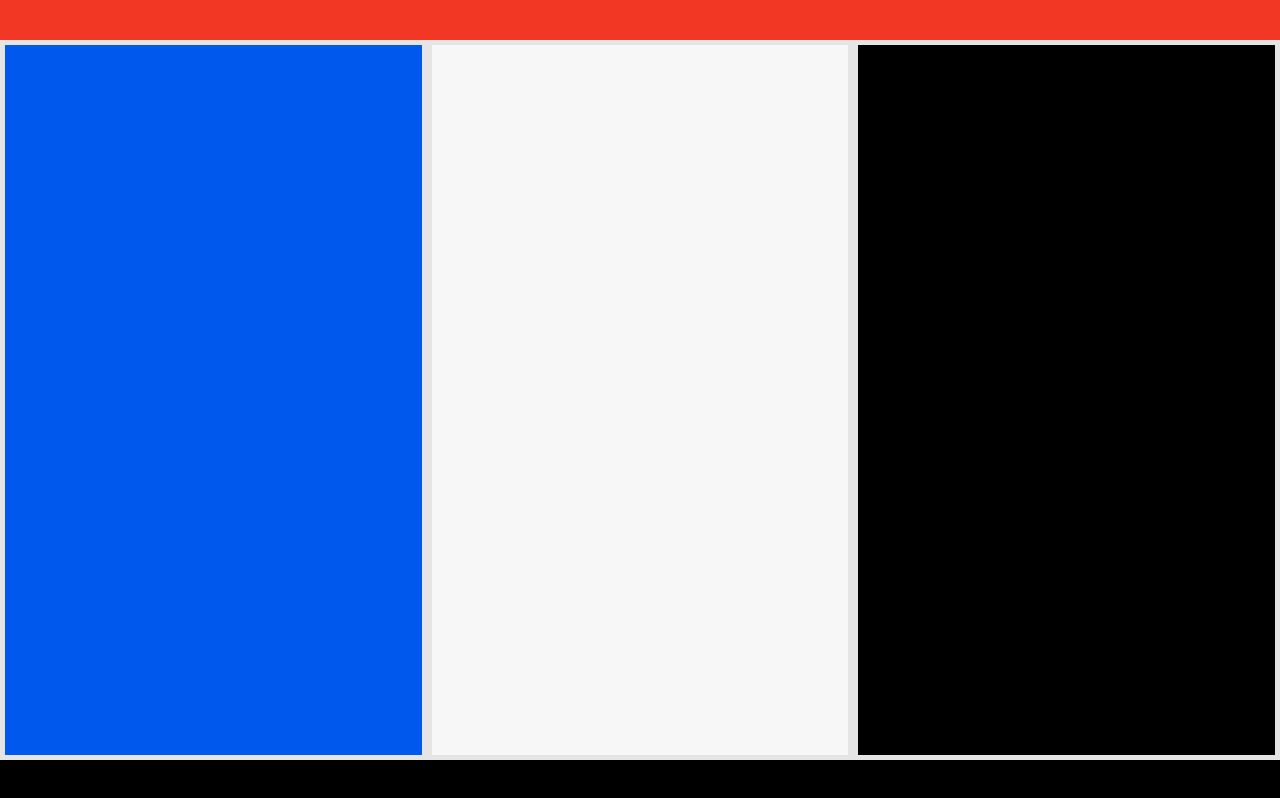
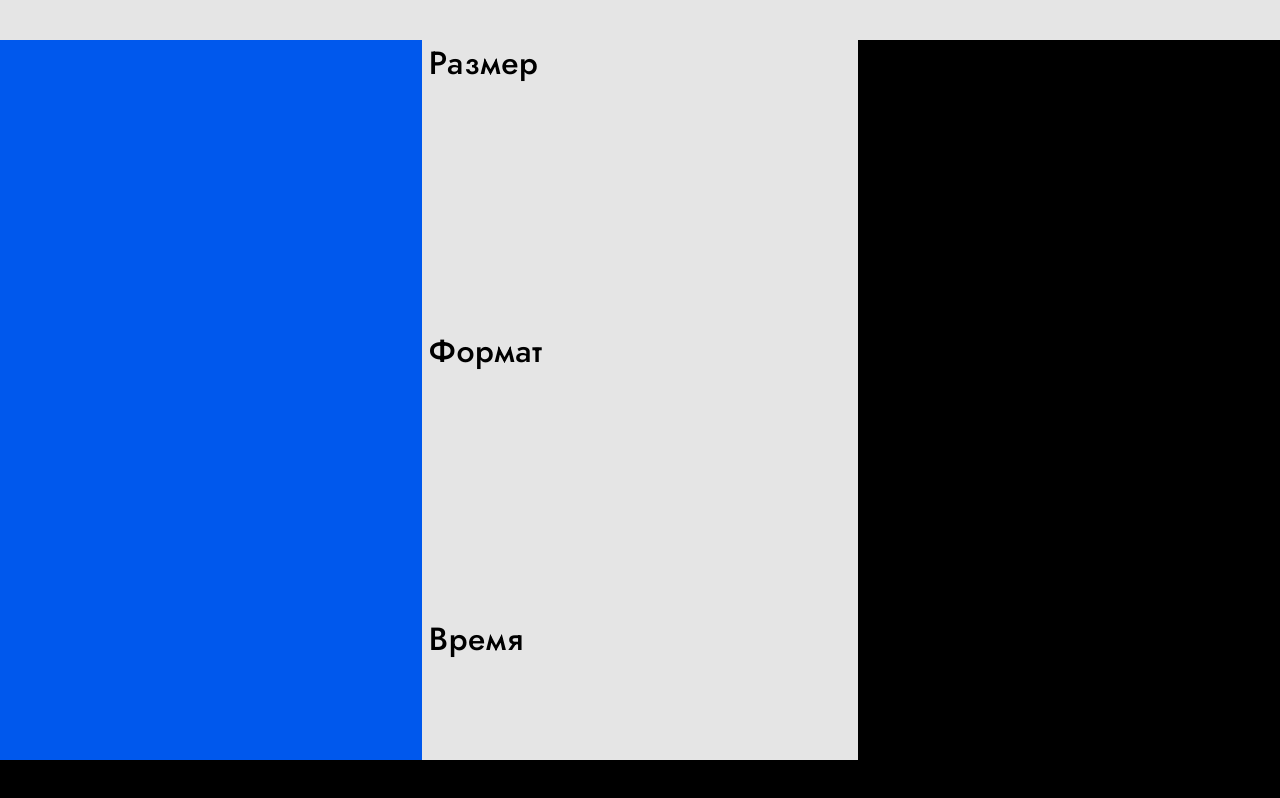
Before and after one commit to MaxGuraevskiy/typography, a Gatsby site: page / in a window 1280 px wide. Built offline with nearby package versions, Linux system fonts and the light colour scheme; Gatsby itself is replaced by a stand-in of ours; a web font is replaced by a local one.

Commit message:
settings structure

```diff
--- /dev/null
+++ b/src/components/Settings/ChoiceFormat.jsx
@@ -0,0 +1,7 @@
+import React from 'react';
+
+const ChoiceFormat = () => {
+  return (<></>);
+}
+
+export default ChoiceFormat;
--- /dev/null
+++ b/src/components/Settings/ChoiceSizes.jsx
@@ -0,0 +1,7 @@
+import React from 'react';
+
+const ChoiceSizes = () => {
+  return (<></>);
+}
+
+export default ChoiceSizes;
--- /dev/null
+++ b/src/components/Settings/ChoiceTime.jsx
@@ -0,0 +1,7 @@
+import React from 'react';
+
+const ChoiceTime = () => {
+  return (<></>);
+}
+
+export default ChoiceTime;
--- a/src/components/Settings/Settings.jsx
+++ b/src/components/Settings/Settings.jsx
@@ -1,7 +1,28 @@
 import React from 'react';
 
-const Settings = (_) => {
-  return (<></>);
+import ChoiceSizes from "./ChoiceSizes";
+import ChoiceFormat from "./ChoiceFormat";
+import ChoiceTime from "./ChoiceTime";
+
+import './settings.css'
+
+const Settings = () => {
+  return (<>
+    <section id="sizes">
+      <h2>Размер</h2>
+      <ChoiceSizes />
+    </section>
+
+    <section id="format">
+      <h2>Формат</h2>
+      <ChoiceFormat />
+    </section>
+
+    <section id="time">
+      <h2>Время</h2>
+      <ChoiceTime />
+    </section>
+  </>);
 }
 
 export default Settings;
--- /dev/null
+++ b/src/components/Settings/settings.css
@@ -0,0 +1,21 @@
+h2 {
+  font-family   : 'Jost', sans-serif;
+  font-style    : normal;
+  font-weight   : 500;
+  font-size     : 32px;
+  line-height   : 46px;
+  letter-spacing: 0.02em;
+  margin        : 0;
+}
+
+section#sizes {
+  height: 40%;
+}
+
+section#format {
+  height: 40%;
+}
+
+section#time {
+  height: 15%;
+}
--- a/src/pages/style.css
+++ b/src/pages/style.css
@@ -40,7 +40,7 @@ body {
 
 header {
   height          : 5vh;
-  background-color: var(--palette-red);
+  /* background-color: var(--palette-red); */
 
   display        : flex;
   flex-direction : row;
@@ -67,9 +67,9 @@ main div:first-child {
   background-color: var(--palette-blue);
 }
 
-main div:nth-child(2) {
+/* main div:nth-child(2) {
   background-color: var(--palette-white);
-}
+} */
 
 main div:last-child {
   background-color: var(--palette-black);
@@ -77,8 +77,8 @@ main div:last-child {
 
 .item {
   width  : 33%;
-  margin : 5px;
-  padding: 5px;
+  /* margin : 5px;
+  padding: 5px; */
   flex   : 0 1 auto;
 }
 
```
